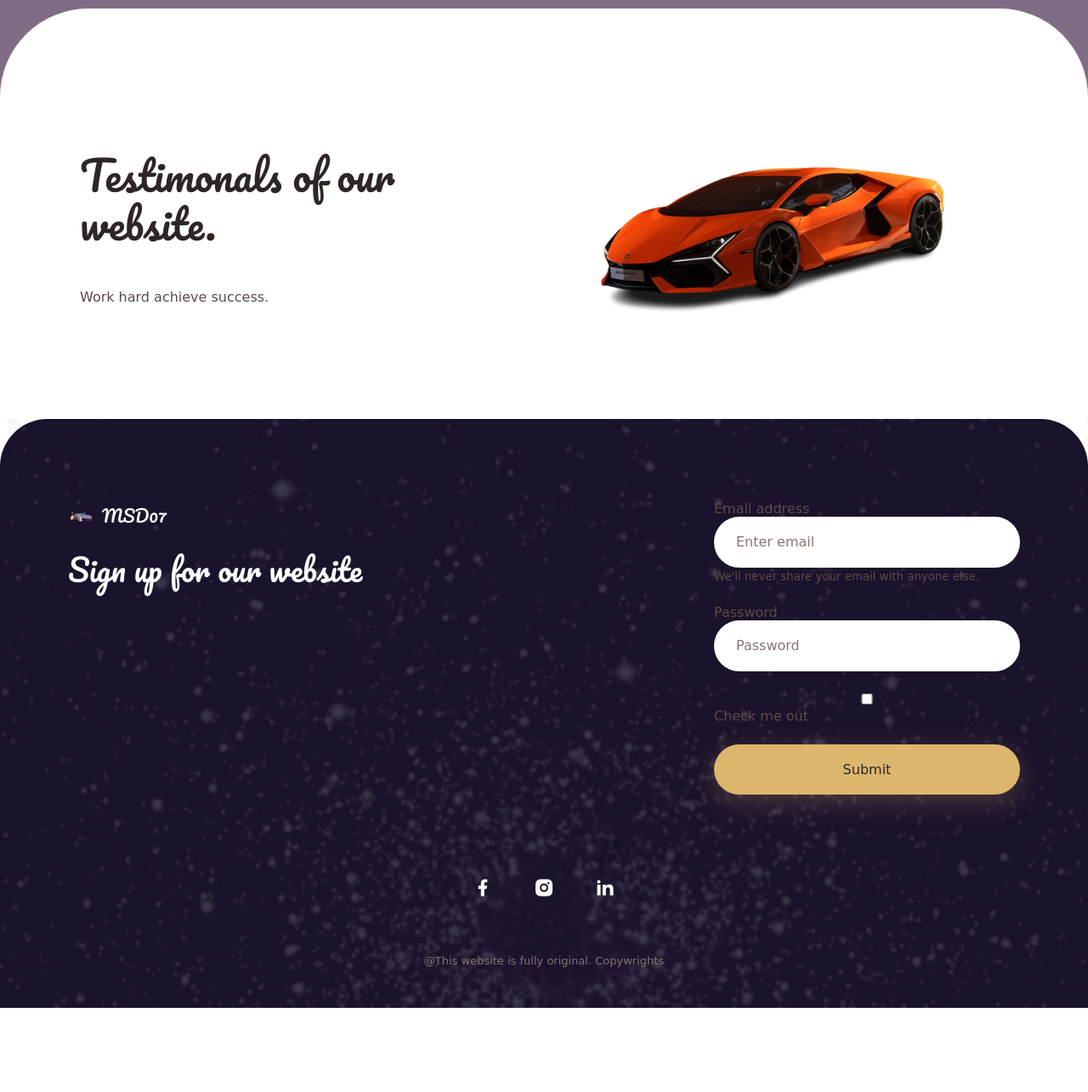
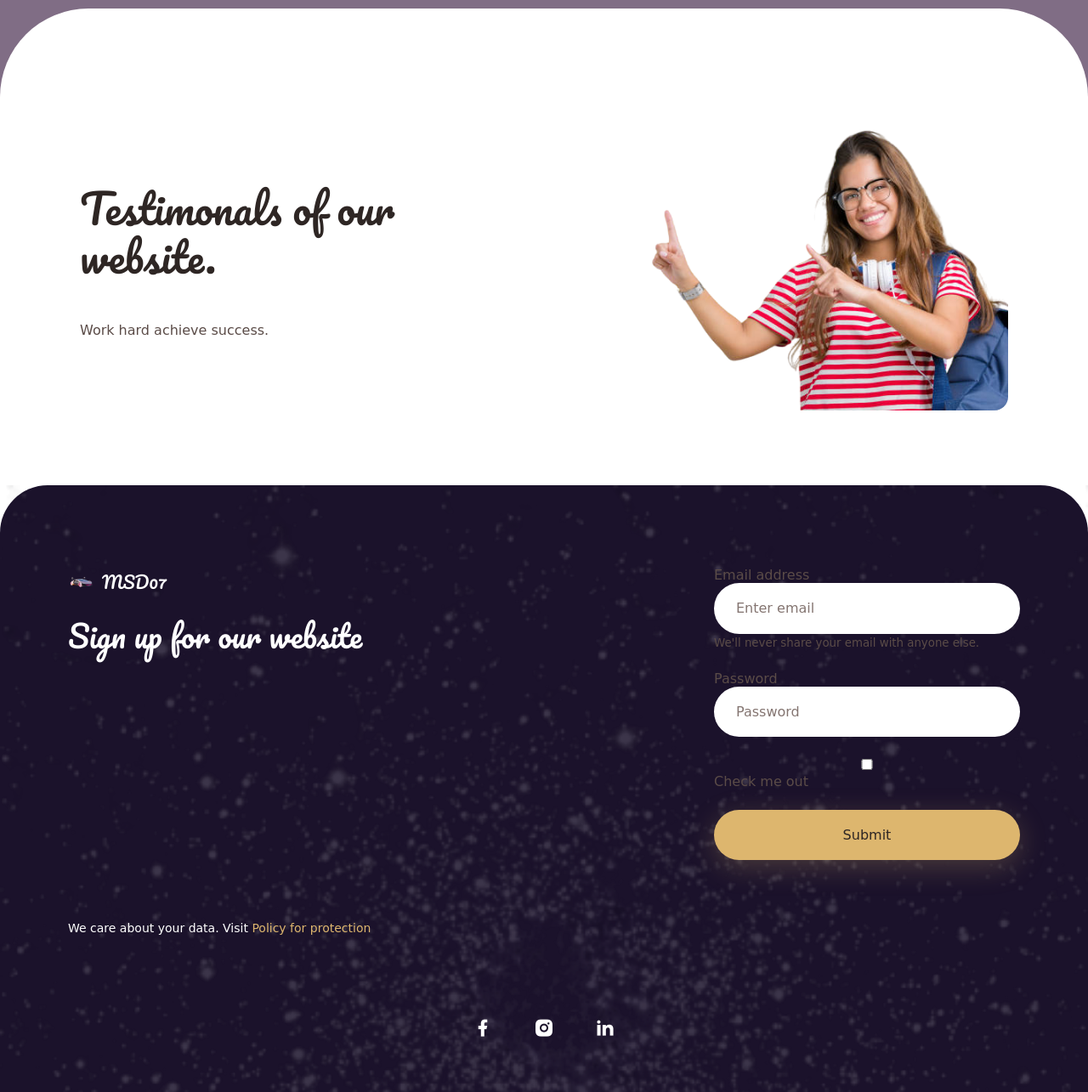
Before and after one commit to mohantyabhi111/tema3, a plain HTML site: page index.html in a window 1280 px wide. Shown: the part 2853-4138 px from the top of the page at 85% size. Before the commit the page ends 4039 px from the top, so only its background shows below. Drawn offline with nearby package versions, Linux system fonts and the light colour scheme.

Commit message:
Update index.html

```diff
--- a/index.html
+++ b/index.html
@@ -194,7 +194,7 @@
                             Work hard achieve success.
                         </span>
                     </div>
-                    <img src="./car.png" alt="testimonals image" class="testimonals_img">
+                    <img src="./lady.png" alt="testimonals image" class="testimonals_img">
                 </div>
             </div>
         </section>
@@ -230,6 +230,10 @@
                         </div>
                         <button type="submit" class="button footer_button" id="button-1">Submit</button>
                       </form>
+                    <p class="footer_description">
+                            We care about your data. Visit
+                            <a href="#" class="footer_privacy">Policy for protection</a>
+                        </p>
                 </div>
 
                 <div class="footer_content grid">
```
